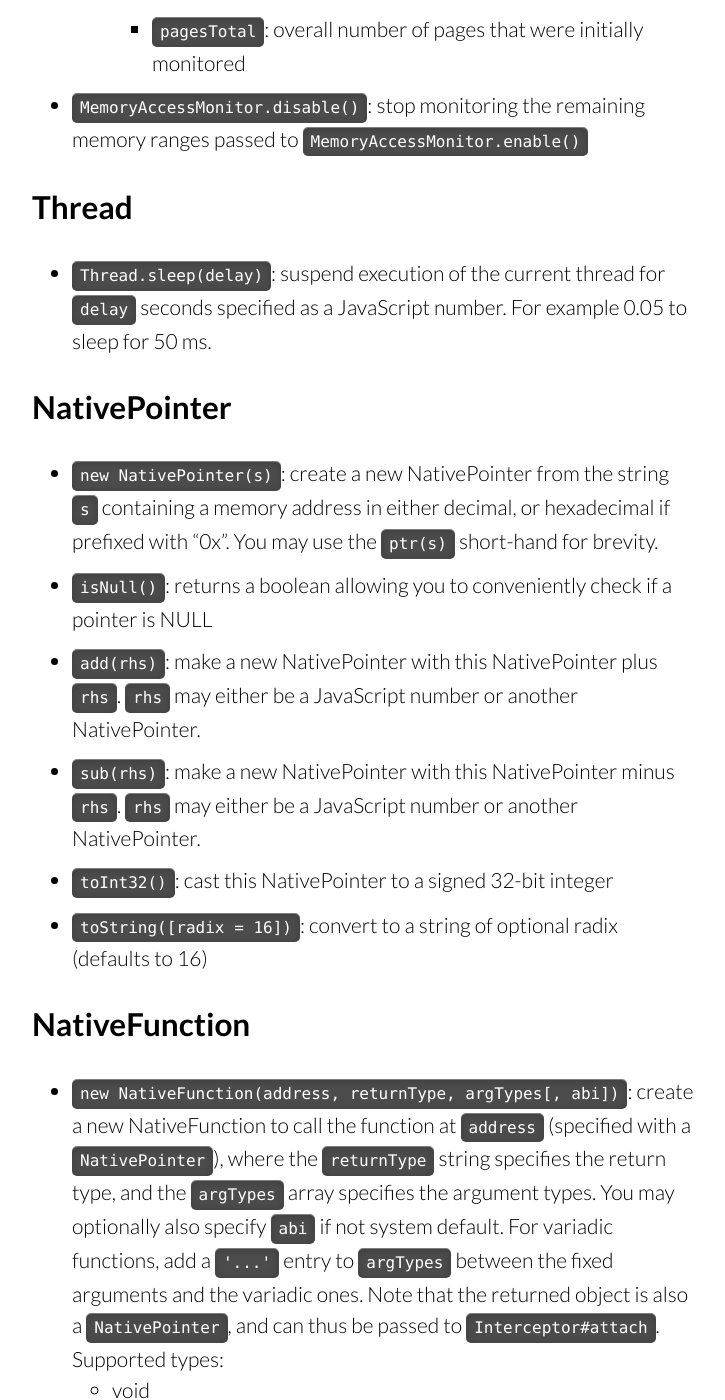
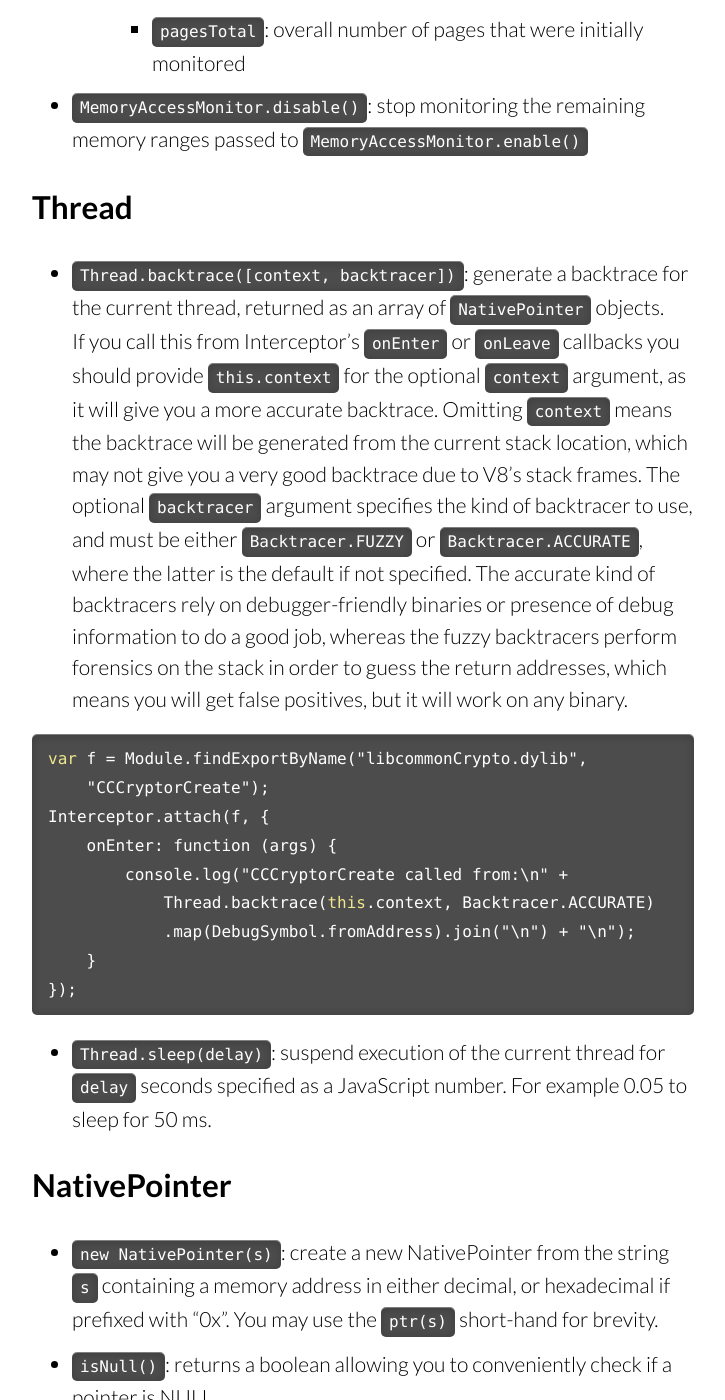
Before and after one commit to frida/frida-website, a Jekyll site: the page built from docs/javascript-api.md, in a window 1280 px wide and 1400 px high, scrolled down 9644 px. Shown: the whole window, without its empty margins (179-904 px from the left). Built offline with Jekyll 4.4.1, drawn with Linux system fonts in a browser that asks for light colours; some web fonts are replaced; Markdown is read by kramdown in place of the engine named in the settings.

Commit message:
Add `Thread.backtrace()` to the API reference

```diff
--- a/docs/javascript-api.md
+++ b/docs/javascript-api.md
@@ -342,6 +342,34 @@ Memory.protect(ptr("0x1234"), 4096, 'rw-');
 
 
 ## Thread
+
++   `Thread.backtrace([context, backtracer])`: generate a backtrace for the
+    current thread, returned as an array of `NativePointer` objects.
+
+    If you call this from Interceptor's `onEnter` or `onLeave` callbacks you
+    should provide `this.context` for the optional `context` argument, as it
+    will give you a more accurate backtrace. Omitting `context` means the
+    backtrace will be generated from the current stack location, which may
+    not give you a very good backtrace due to V8's stack frames.
+    The optional `backtracer` argument specifies the kind of backtracer to use,
+    and must be either `Backtracer.FUZZY` or `Backtracer.ACCURATE`, where the
+    latter is the default if not specified. The accurate kind of backtracers
+    rely on debugger-friendly binaries or presence of debug information to do a
+    good job, whereas the fuzzy backtracers perform forensics on the stack in
+    order to guess the return addresses, which means you will get false
+    positives, but it will work on any binary.
+
+{% highlight js %}
+var f = Module.findExportByName("libcommonCrypto.dylib",
+    "CCCryptorCreate");
+Interceptor.attach(f, {
+    onEnter: function (args) {
+        console.log("CCCryptorCreate called from:\n" +
+            Thread.backtrace(this.context, Backtracer.ACCURATE)
+            .map(DebugSymbol.fromAddress).join("\n") + "\n");
+    }
+});
+{% endhighlight %}
 
 +   `Thread.sleep(delay)`: suspend execution of the current thread for `delay`
     seconds specified as a JavaScript number. For example 0.05 to sleep for
```
